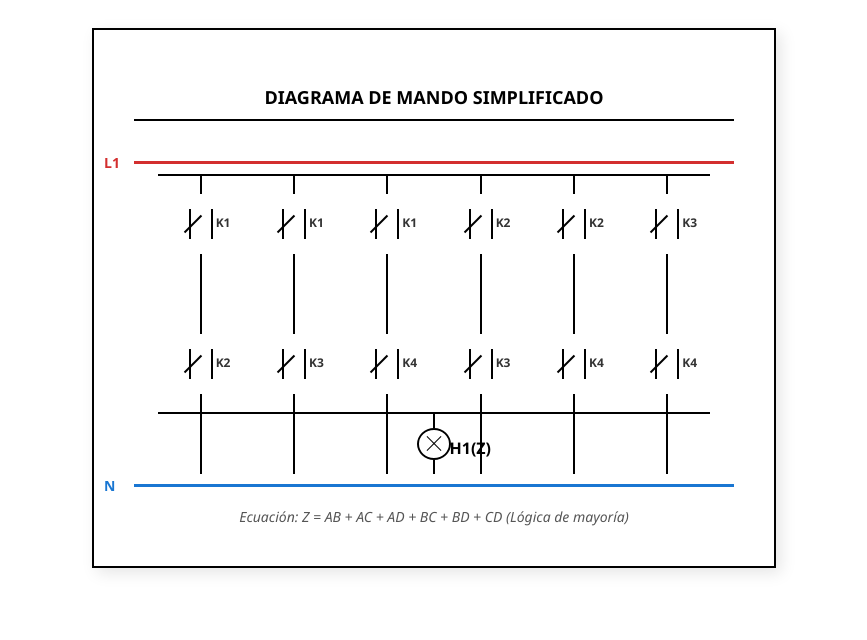
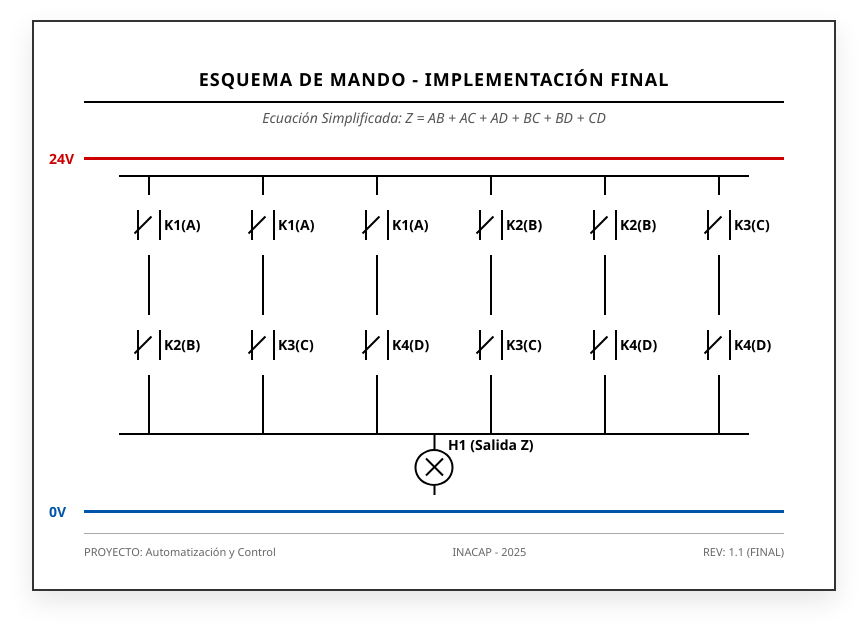
Before and after one commit to Unporciento/OP, a plain HTML site: page index.html in a window 1280 px wide. Shown: the whole page, without its empty margins (206-1073 px from the left). Drawn offline with Linux system fonts and the light colour scheme.

Commit message:
Update index.html

```diff
--- a/index.html
+++ b/index.html
@@ -3,90 +3,99 @@
 <head>
     <meta charset="UTF-8">
     <meta name="viewport" content="width=device-width, initial-scale=1.0">
-    <title>Diagrama Reporte - Fondo Blanco</title>
+    <title>Diagrama Final INACAP - Simplificado</title>
     <style>
         body {
-            background-color: #ffffff; /* Fondo Blanco para informe */
-            color: #000000;
-            font-family: 'Segoe UI', Tahoma, Geneva, Verdana, sans-serif;
+            background-color: #ffffff; /* Fondo blanco para documentos */
+            font-family: 'Segoe UI', Arial, sans-serif;
             display: flex;
             flex-direction: column;
             align-items: center;
             padding: 20px;
+            margin: 0;
         }
 
-        .diagram-box {
-            border: 2px solid #000;
-            padding: 40px;
+        .diagram-container {
+            border: 2px solid #333;
+            padding: 30px 50px;
             background-color: #fff;
-            /* Simulación de papel técnico */
-            box-shadow: 5px 5px 15px rgba(0,0,0,0.1);
-            max-width: 100%;
-            overflow-x: auto;
+            box-shadow: 0 10px 25px rgba(0,0,0,0.1);
+            position: relative;
+            min-width: 700px;
         }
 
         h2 {
             text-align: center;
+            color: #000;
             text-transform: uppercase;
             font-size: 18px;
+            letter-spacing: 1px;
+            margin-bottom: 5px;
             border-bottom: 2px solid #000;
             padding-bottom: 10px;
-            margin-bottom: 30px;
         }
 
-        /* Estructura del Circuito */
-        .circuit-container {
-            display: flex;
-            flex-direction: column;
-            min-width: 600px;
+        .subtitle {
+            text-align: center;
+            color: #555;
+            font-size: 14px;
+            margin-bottom: 30px;
+            font-style: italic;
         }
 
-        /* Rieles de Fase y Neutro */
-        .rail {
+        /* LÍNEAS DE ALIMENTACIÓN */
+        .power-rail {
             width: 100%;
             height: 3px;
             position: relative;
-            margin: 10px 0;
         }
-        .phase { background-color: #d32f2f; /* Rojo Fase */ }
-        .neutral { background-color: #1976d2; /* Azul Neutro */ }
+        .phase { background-color: #cc0000; margin-bottom: 15px; } /* Rojo Fase */
+        .neutral { background-color: #0055aa; margin-top: 15px; } /* Azul Neutro */
 
         .rail-label {
             position: absolute;
+            left: -35px;
+            top: -8px;
             font-weight: bold;
             font-size: 14px;
         }
-        .l1 { left: -30px; top: -8px; color: #d32f2f; }
-        .n { left: -30px; top: -8px; color: #1976d2; }
 
-        /* Área de conexiones */
-        .connection-area {
+        /* ESTRUCTURA DEL CIRCUITO */
+        .circuit-body {
             display: flex;
-            justify-content: space-around;
-            padding: 0 20px;
+            flex-direction: column;
+            align-items: center;
             position: relative;
-            height: 300px;
+            height: 320px;
         }
 
-        /* Bus Horizontal (Cables comunes) */
+        /* Buses horizontales */
         .bus-wire {
             position: absolute;
+            width: 90%;
             height: 2px;
             background-color: #000;
-            width: 92%;
-            left: 4%;
+            left: 5%;
         }
-        .bus-top { top: 0; }
-        .bus-bottom { bottom: 60px; }
+        .top-bus { top: 0; }
+        .bot-bus { bottom: 60px; }
 
-        /* Ramas Verticales */
+        /* Contenedor de las Ramas */
+        .branches-wrapper {
+            display: flex;
+            justify-content: space-between;
+            width: 90%;
+            height: 100%;
+            position: relative;
+        }
+
         .branch {
             display: flex;
             flex-direction: column;
             align-items: center;
+            width: 60px;
+            height: 260px; /* Altura hasta el bus de abajo */
             position: relative;
-            width: 60px;
-            height: 100%;
         }
 
         .wire {
@@ -95,7 +104,7 @@
             flex-grow: 1;
         }
 
-        /* Contacto Abierto (Símbolo Técnico Limpio) */
+        /* Símbolo de Contacto NA (Norma IEC) */
         .contact {
             width: 20px;
             height: 30px;
@@ -104,141 +113,163 @@
             position: relative;
             margin: 15px 0;
             background: #fff;
-            z-index: 2;
+            z-index: 10;
+            display: flex;
+            align-items: center;
+            justify-content: center;
         }
+
+        /* La barra diagonal del contacto */
         .contact::after {
             content: '';
             position: absolute;
             width: 24px;
             height: 2px;
             background-color: #000;
-            transform: rotate(-45deg); /* Barra diagonal */
-            left: -10px;
+            transform: rotate(-45deg);
             top: 14px;
+            left: -8px;
         }
 
-        /* Etiquetas de Contactos */
         .tag {
             position: absolute;
             left: 25px;
-            top: 5px;
             font-weight: bold;
-            font-size: 12px;
-            color: #333;
-            white-space: nowrap;
+            font-size: 14px;
+            color: #000;
         }
 
-        /* Carga / Lámpara */
-        .load-container {
+        /* Símbolo de la Lámpara / Bobina */
+        .output-section {
             position: absolute;
             bottom: 0;
-            left: 50%;
-            transform: translateX(-50%);
             display: flex;
             flex-direction: column;
             align-items: center;
             height: 60px;
+            left: 50%;
+            transform: translateX(-50%);
         }
 
         .lamp {
-            width: 30px;
-            height: 30px;
+            width: 35px;
+            height: 35px;
             border: 2px solid #000;
             border-radius: 50%;
+            position: relative;
+            background: #fff;
+            z-index: 20;
             display: flex;
             align-items: center;
             justify-content: center;
+        }
+        /* La X dentro de la lámpara */
+        .lamp::before { content: ''; position: absolute; width: 24px; height: 2px; background: #000; transform: rotate(45deg); }
+        .lamp::after { content: ''; position: absolute; width: 24px; height: 2px; background: #000; transform: rotate(-45deg); }
+
+        .lamp-label {
+            position: absolute;
+            right: -80px;
             font-weight: bold;
-            background: #fff;
-            z-index: 5;
+            font-size: 14px;
         }
-        .lamp span { font-size: 10px; }
-        .lamp::before { content: ''; position: absolute; width: 20px; height: 1px; background: #000; transform: rotate(45deg); }
-        .lamp::after { content: ''; position: absolute; width: 20px; height: 1px; background: #000; transform: rotate(-45deg); }
 
-        .equation-text {
-            text-align: center;
-            font-style: italic;
-            margin-top: 10px;
-            color: #555;
-            font-size: 14px;
+        /* FOTTER TÉCNICO */
+        .footer-info {
+            margin-top: 20px;
+            border-top: 1px solid #aaa;
+            padding-top: 10px;
+            font-size: 11px;
+            color: #666;
+            display: flex;
+            justify-content: space-between;
         }
 
     </style>
 </head>
 <body>
 
-    <div class="diagram-box">
-        <h2>Diagrama de Mando Simplificado</h2>
+    <div class="diagram-container">
+        <h2>Esquema de Mando - Implementación Final</h2>
+        <div class="subtitle">Ecuación Simplificada: Z = AB + AC + AD + BC + BD + CD</div>
 
-        <div class="circuit-container">
-            <div class="rail phase"><span class="rail-label l1">L1</span></div>
+        <div class="power-rail phase">
+            <span class="rail-label" style="color: #cc0000;">24V</span>
+        </div>
 
-            <div class="connection-area">
-                <div class="bus-wire bus-top"></div>
+        <div class="circuit-body">
+            <div class="bus-wire top-bus"></div>
+
+            <div class="branches-wrapper">
 
                 <div class="branch">
-                    <div class="wire" style="max-height: 20px;"></div>
-                    <div class="contact"><span class="tag">K1</span></div>
+                    <div class="wire" style="flex-grow: 0; height: 20px;"></div>
+                    <div class="contact"><span class="tag">K1(A)</span></div>
                     <div class="wire"></div>
-                    <div class="contact"><span class="tag">K2</span></div>
+                    <div class="contact"><span class="tag">K2(B)</span></div>
                     <div class="wire"></div>
                 </div>
 
                 <div class="branch">
-                    <div class="wire" style="max-height: 20px;"></div>
-                    <div class="contact"><span class="tag">K1</span></div>
+                    <div class="wire" style="flex-grow: 0; height: 20px;"></div>
+                    <div class="contact"><span class="tag">K1(A)</span></div>
                     <div class="wire"></div>
-                    <div class="contact"><span class="tag">K3</span></div>
+                    <div class="contact"><span class="tag">K3(C)</span></div>
                     <div class="wire"></div>
                 </div>
 
                 <div class="branch">
-                    <div class="wire" style="max-height: 20px;"></div>
-                    <div class="contact"><span class="tag">K1</span></div>
+                    <div class="wire" style="flex-grow: 0; height: 20px;"></div>
+                    <div class="contact"><span class="tag">K1(A)</span></div>
                     <div class="wire"></div>
-                    <div class="contact"><span class="tag">K4</span></div>
+                    <div class="contact"><span class="tag">K4(D)</span></div>
                     <div class="wire"></div>
                 </div>
 
                 <div class="branch">
-                    <div class="wire" style="max-height: 20px;"></div>
-                    <div class="contact"><span class="tag">K2</span></div>
+                    <div class="wire" style="flex-grow: 0; height: 20px;"></div>
+                    <div class="contact"><span class="tag">K2(B)</span></div>
                     <div class="wire"></div>
-                    <div class="contact"><span class="tag">K3</span></div>
+                    <div class="contact"><span class="tag">K3(C)</span></div>
                     <div class="wire"></div>
                 </div>
 
                 <div class="branch">
-                    <div class="wire" style="max-height: 20px;"></div>
-                    <div class="contact"><span class="tag">K2</span></div>
+                    <div class="wire" style="flex-grow: 0; height: 20px;"></div>
+                    <div class="contact"><span class="tag">K2(B)</span></div>
                     <div class="wire"></div>
-                    <div class="contact"><span class="tag">K4</span></div>
+                    <div class="contact"><span class="tag">K4(D)</span></div>
                     <div class="wire"></div>
                 </div>
 
                 <div class="branch">
-                    <div class="wire" style="max-height: 20px;"></div>
-                    <div class="contact"><span class="tag">K3</span></div>
+                    <div class="wire" style="flex-grow: 0; height: 20px;"></div>
+                    <div class="contact"><span class="tag">K3(C)</span></div>
                     <div class="wire"></div>
-                    <div class="contact"><span class="tag">K4</span></div>
+                    <div class="contact"><span class="tag">K4(D)</span></div>
                     <div class="wire"></div>
                 </div>
 
-                <div class="bus-wire bus-bottom"></div>
-
-                <div class="load-container">
-                    <div class="wire" style="height: 15px;"></div>
-                    <div class="lamp"></div> <div class="wire" style="height: 15px;"></div>
-                    <span style="position:absolute; right: -40px; bottom: 15px; font-weight:bold;">H1(Z)</span>
-                </div>
             </div>
 
-            <div class="rail neutral"><span class="rail-label n">N</span></div>
+            <div class="bus-wire bot-bus"></div>
+
+            <div class="output-section">
+                <div class="wire" style="height: 15px;"></div>
+                <div class="lamp"></div>
+                <div class="wire" style="height: 10px;"></div>
+                <span class="lamp-label">H1 (Salida Z)</span>
+            </div>
         </div>
 
-        <div class="equation-text">
-            Ecuación: Z = AB + AC + AD + BC + BD + CD (Lógica de mayoría)
+        <div class="power-rail neutral">
+            <span class="rail-label" style="color: #0055aa;">0V</span>
+        </div>
+
+        <div class="footer-info">
+            <span>PROYECTO: Automatización y Control</span>
+            <span>INACAP - 2025</span>
+            <span>REV: 1.1 (FINAL)</span>
         </div>
     </div>
 
```
